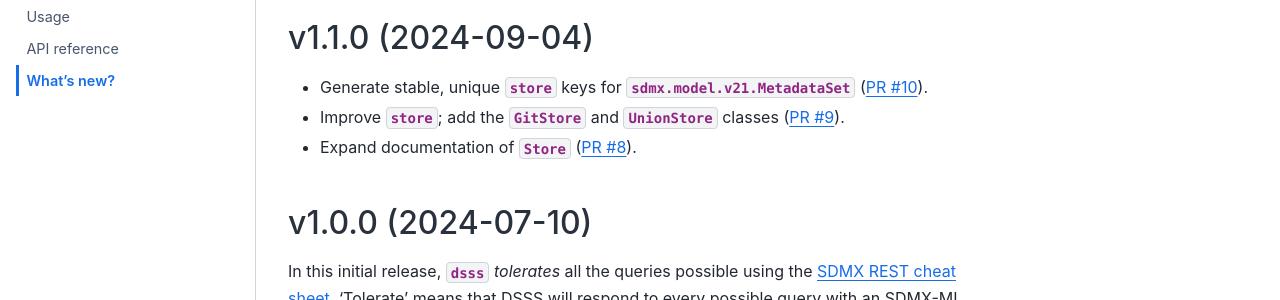
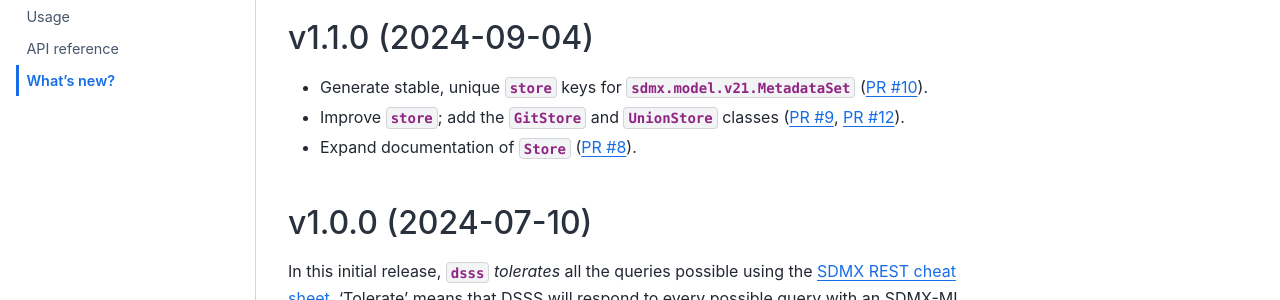
Before and after one commit to khaeru/dsss, a Sphinx documentation site: the page built from doc/whatsnew.rst, in a window 1280 px wide and 992 px high. Shown: the part 142-442 px from the top of the window. Built offline with Sphinx 7.4.7 and the Sphinx Book theme 1.1.4, drawn with Linux system fonts in a browser that asks for light colours.

Commit message:
Add #12 to doc/whatsnew

```diff
--- a/doc/whatsnew.rst
+++ b/doc/whatsnew.rst
@@ -8,7 +8,7 @@ v1.1.0 (2024-09-04)
 ===================
 
 - Generate stable, unique :mod:`.store` keys for :class:`sdmx.model.v21.MetadataSet` (:pull:`10`).
-- Improve :mod:`.store`; add the :class:`.GitStore` and :class:`.UnionStore` classes (:pull:`9`).
+- Improve :mod:`.store`; add the :class:`.GitStore` and :class:`.UnionStore` classes (:pull:`9`, :pull:`12`).
 - Expand documentation of :class:`.Store` (:pull:`8`).
 
 v1.0.0 (2024-07-10)
```
